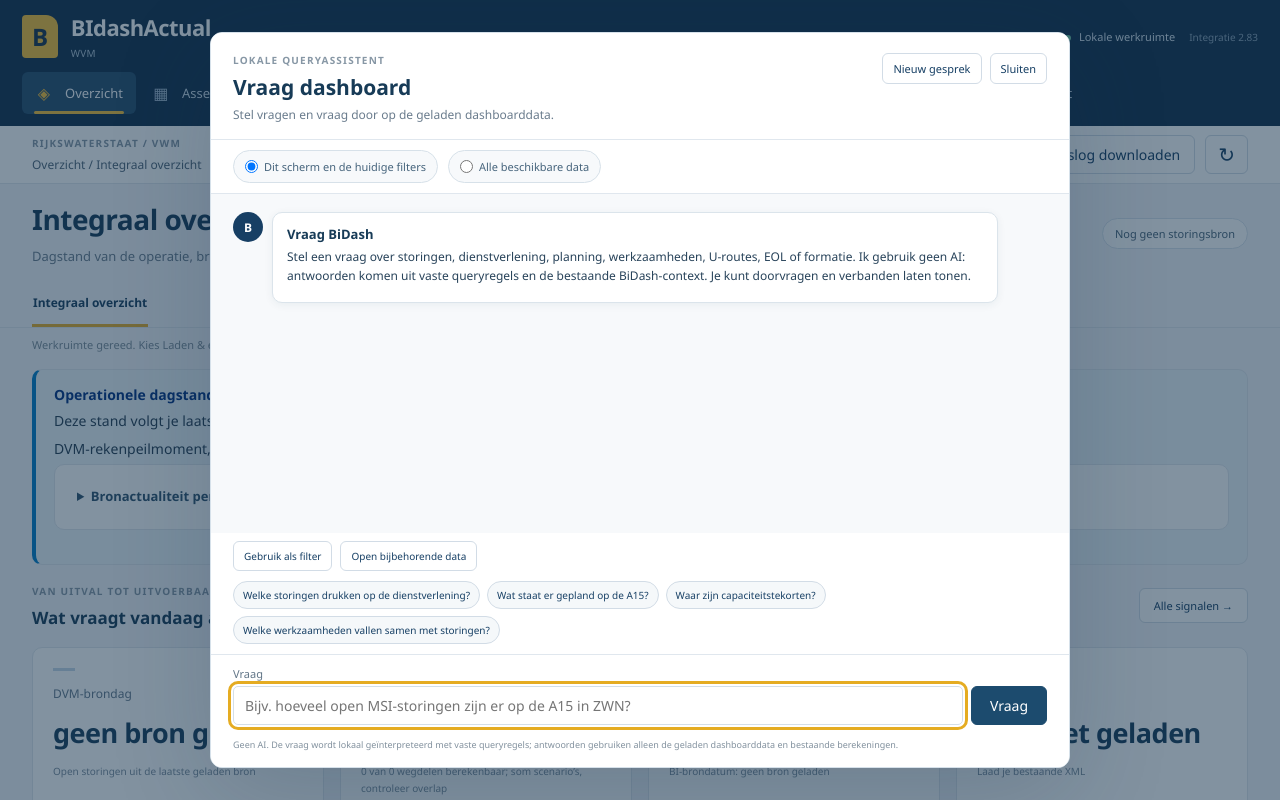
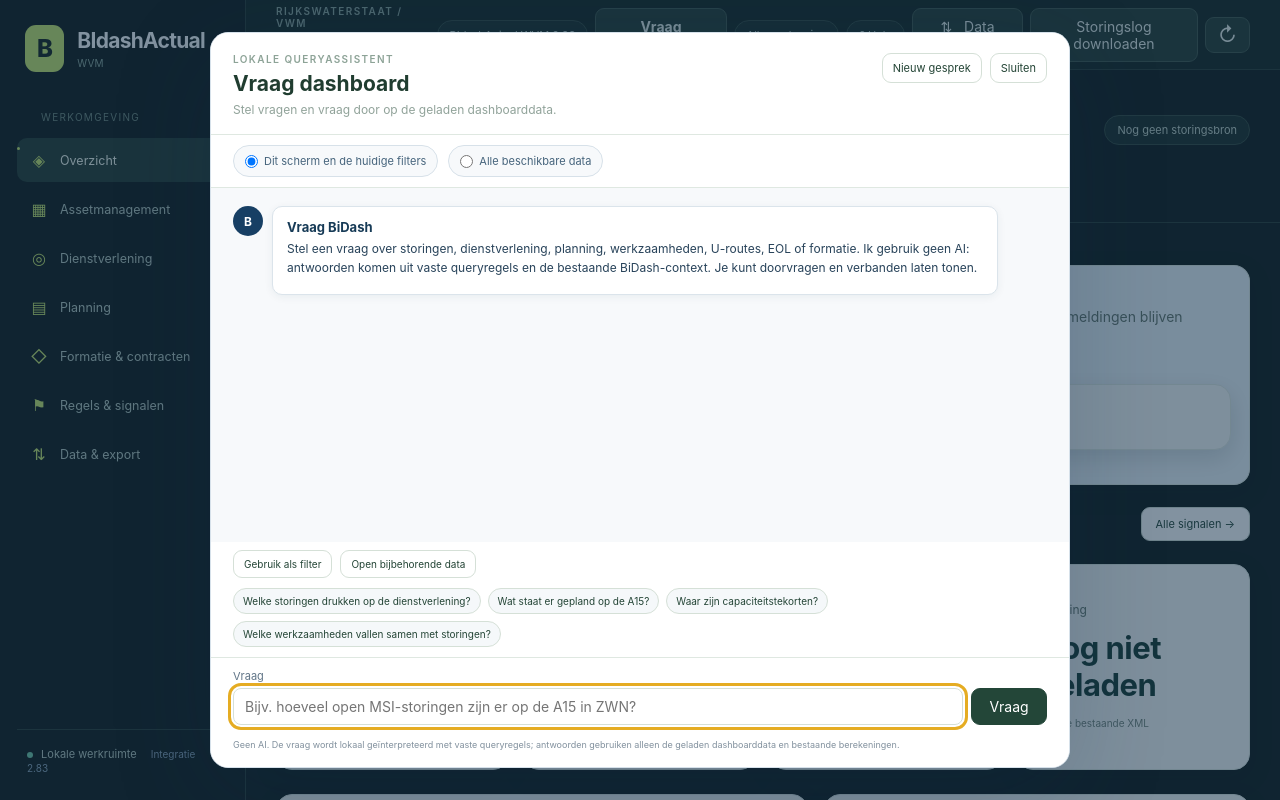
Before and after one commit to BASBRWS/BIdashActual, a website: page site/index.html in a window 1280 px wide. Both pictures are taken after a click on the button "Vraag dashboard". Shown: the top 800 px of the page. Drawn offline with Linux system fonts and the light colour scheme.

Commit message:
Redesign BIdashActual shell in Reel dashboard style

```diff
--- a/site/style.css
+++ b/site/style.css
@@ -82,3 +82,54 @@ a.prepared-download:not([hidden]){display:inline-block;padding:10px 14px;margin:
 @media(max-width:720px){.head-actions{width:100%;justify-content:flex-start}}
 
 .query-saved{display:flex;gap:10px;flex-wrap:wrap;align-items:end;margin-bottom:8px}.query-saved label{flex:1;min-width:180px;margin:0}.query-saved button{font-size:11px}.query-value{min-width:0}[data-query-message]{font-size:12px;color:#25603b;margin:4px 0 10px}[data-query-message]:empty{display:none}[data-query-message].error{color:#a32d2d}
+
+
+/* BIdashActual Reel-dashboard theme */
+:root{font-family:Inter,"Segoe UI",Arial,sans-serif;color:#e7efea;background:#101a17;--blue:#183b31;--nav:#101a17;--yellow:#c8e66b;--border:#dfe8e1;--muted:#91a39a}
+html{background:#101a17}body{background:#101a17;color:#e7efea;min-height:100vh}
+.sidebar{position:fixed;inset:0 auto 0 0;width:246px;padding:25px 17px;background:#101a17;border-right:1px solid #293a33;display:flex;flex-direction:column;align-items:stretch;gap:0}
+.brand{padding:0 8px 30px;font-size:21px;letter-spacing:-.7px}.brand-mark{background:#c8e66b;color:#14221b;border-radius:11px;padding:9px 12px;font-weight:850}
+.brand small{color:#8ea69a}.nav-label{display:block;color:#71877b;margin:7px 12px 12px}
+#primaryNav{display:flex;flex-direction:column;gap:5px;overflow:visible}
+#primaryNav button{width:100%;border-radius:10px;padding:12px 13px;color:#b7c8be;font-size:12.5px}
+#primaryNav button:hover{background:#1b2b24;color:#fff}
+#primaryNav button.active{background:#263b30;color:#f5faef}
+#primaryNav button.active:before{left:0;top:9px;bottom:9px;width:3px;background:#c8e66b}
+.nav-icon,.active .nav-icon{color:#c8e66b}
+.sidebar-foot{margin-top:auto;padding:17px 10px 0;border-top:1px solid #293a33;color:#b7c8be}.sidebar-foot small{color:#82978c}
+.workspace{margin-left:246px;background:#101a17;min-height:100vh}
+.workspace-head{height:70px;background:#15231d;border:0;border-bottom:1px solid #293a33;padding:0 30px;color:#dce8df}
+#breadcrumb{color:#b4c5bb}.eyebrow{color:#8da397;letter-spacing:.14em}
+.page-title{padding:28px 30px 16px}h1{color:#f1f7f1;font-size:29px;letter-spacing:-.8px}
+.page-title p{color:#9aada2}
+.source-badge{background:#1c2d25;border-color:#35483d;color:#c3d2c8}
+.head-actions{gap:7px;align-items:center}.head-actions button,.workspace-head button{background:#263a30;border-color:#405649;color:#eaf2ec;border-radius:9px}
+.head-actions button:hover,.workspace-head button:hover{background:#344b3d}
+#secondaryNav{padding:0 30px;border-color:#293a33;gap:20px}
+#secondaryNav button{color:#91a59a}#secondaryNav button.active{color:#d9f39a;border-color:#c8e66b}
+#status{padding:9px 30px;color:#93a69b}#status.error{background:#3a2221;color:#ffd7d3}
+.page-content{padding:10px 30px 34px}
+h2,h3{color:#203d30}section,details{background:#f8faf7;color:#263b30;border:1px solid #e0e8e1;border-radius:16px;padding:22px;box-shadow:0 8px 24px #07100b24}
+section p,details p{color:#64756a}
+.section-heading h2{color:#203d30}
+.cards{gap:14px}.card{background:#f8faf7;border:1px solid #e0e8e1;border-radius:16px;padding:20px;box-shadow:0 8px 24px #07100b24;color:#64756a}
+.card:before{background:#a9c78b}.card:nth-child(2):before{background:#c8e66b}
+.card strong{color:#183b31;font-size:31px}.card small{color:#75857b}
+.columns{gap:16px}.journey{gap:12px}.journey button{background:#20352a;border:1px solid #354b3d;border-radius:13px;color:#f0f6ef;padding:18px}
+.journey span{color:#c8e66b}.journey small{color:#a7b9ad}
+button{border-radius:9px;border-color:#d5e0d7;color:#244536}
+button:hover{background:#edf4ec}.primary{background:#234638;border-color:#234638;color:#fff}
+.primary:hover{background:#315b46}
+input,select,textarea{border-radius:8px;border-color:#d5e0d7;color:#263d31}
+table{background:#fff;color:#263d31}th{background:#eaf0e9;color:#53675b}th,td{border-color:#e8eee8}
+tr:hover td{background:#f4f8f2}
+.pill{border-radius:20px;background:#e9f0e7;color:#3f654b}
+.signal{background:#edf3eb;border-radius:10px;border-left-color:#c8e66b;color:#304b3b}
+.muted{color:#809188}.empty{background:#f1f5f0;border-color:#d8e2d9;color:#718278}
+footer{background:#101a17;color:#7f9488;border-top:1px solid #293a33}
+.engine{margin:0 -8px 0}
+.engine iframe{border-radius:15px;background:#101a17;min-height:650px}
+dialog{border-radius:18px}
+@media(max-width:1050px){.sidebar{width:210px;padding:20px 12px}.workspace{margin-left:210px}.page-content{padding-left:20px;padding-right:20px}.workspace-head,.page-title{padding-left:20px;padding-right:20px}#secondaryNav{padding:0 20px}}
+@media(max-width:720px){.sidebar{position:relative;inset:auto;width:100%;padding:12px 14px;display:block;border-right:0;border-bottom:1px solid #293a33}.brand{padding:0 7px 12px;font-size:19px}#primaryNav{flex-direction:row;overflow:auto}.nav-label,.sidebar-foot{display:none}#primaryNav button{width:auto;white-space:nowrap;padding:9px 11px}.workspace{margin:0}.workspace-head{height:auto;min-height:60px;padding:12px 14px;gap:10px;flex-wrap:wrap}.head-actions{flex-wrap:wrap}.page-title{padding:20px 15px 12px}#secondaryNav{padding:0 15px}.page-content{padding:8px 12px 24px}.cards{grid-template-columns:1fr 1fr}.journey,.scenario-grid{grid-template-columns:1fr 1fr}.engine{margin:0}.engine iframe{min-height:620px}}
+@media(max-width:430px){.cards,.journey,.scenario-grid{grid-template-columns:1fr}.page-title{align-items:flex-start;flex-direction:column}}
```
